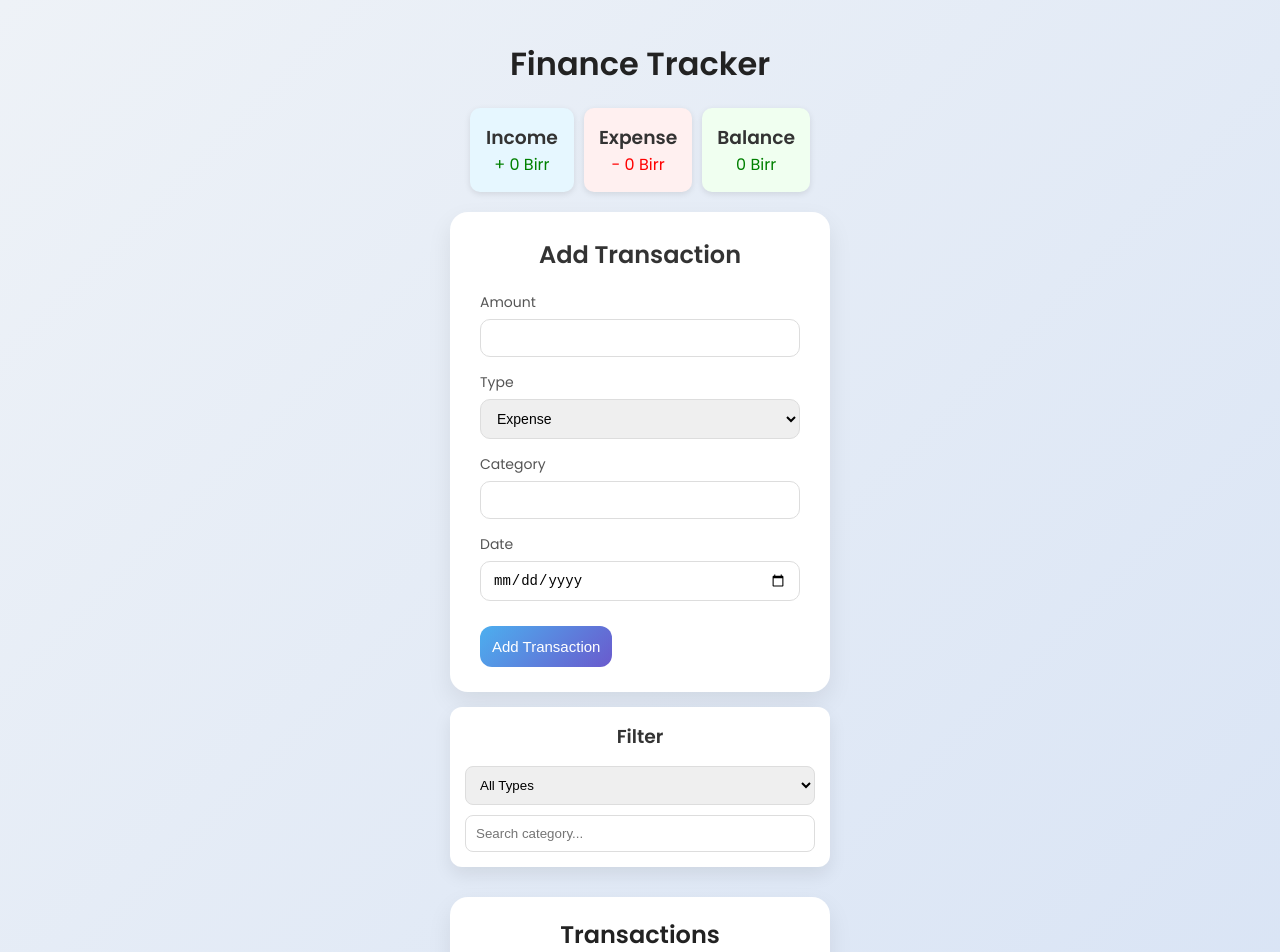
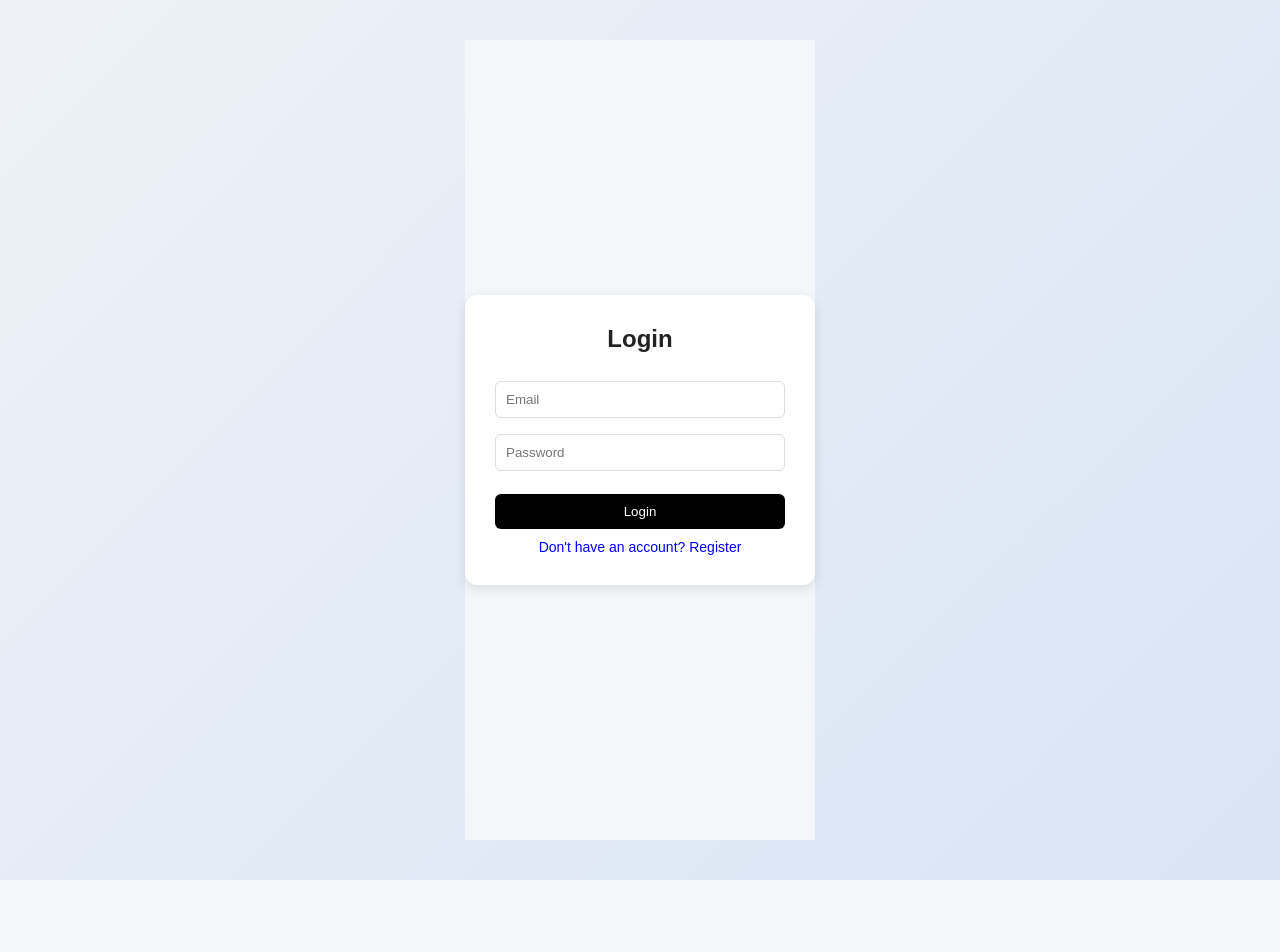
Before and after one commit to tinaninna/finance-tracker, a React (Vite) app: page / in a window 1280 px wide. Shown: the top 952 px of the page. After the commit the page ends 880 px from the top, so only its background shows below. Built offline with nearby package versions, Linux system fonts and the light colour scheme.

Commit message:
created teh registration and login pages to make a more realstic app

```diff
--- a/package.json
+++ b/package.json
@@ -11,7 +11,8 @@
   },
   "dependencies": {
     "react": "^19.2.4",
-    "react-dom": "^19.2.4"
+    "react-dom": "^19.2.4",
+    "react-router-dom": "^7.14.2"
   },
   "devDependencies": {
     "@eslint/js": "^9.39.4",
--- a/src/App.css
+++ b/src/App.css
@@ -1,184 +1,13 @@
-.counter {
-  font-size: 16px;
-  padding: 5px 10px;
-  border-radius: 5px;
-  color: var(--accent);
-  background: var(--accent-bg);
-  border: 2px solid transparent;
-  transition: border-color 0.3s;
-  margin-bottom: 24px;
-
-  &:hover {
-    border-color: var(--accent-border);
-  }
-  &:focus-visible {
-    outline: 2px solid var(--accent);
-    outline-offset: 2px;
-  }
+body {
+  margin: 0;
+  font-family: Arial, sans-serif;
+  background-color: #f5f6fa;
 }
-
-.hero {
-  position: relative;
-
-  .base,
-  .framework,
-  .vite {
-    inset-inline: 0;
-    margin: 0 auto;
-  }
-
-  .base {
-    width: 170px;
-    position: relative;
-    z-index: 0;
-  }
-
-  .framework,
-  .vite {
-    position: absolute;
-  }
-
-  .framework {
-    z-index: 1;
-    top: 34px;
-    height: 28px;
-    transform: perspective(2000px) rotateZ(300deg) rotateX(44deg) rotateY(39deg)
-      scale(1.4);
-  }
-
-  .vite {
-    z-index: 0;
-    top: 107px;
-    height: 26px;
-    width: auto;
-    transform: perspective(2000px) rotateZ(300deg) rotateX(40deg) rotateY(39deg)
-      scale(0.8);
-  }
+.page-container {
+  max-width: 900px;
+  margin: 50px auto;
+  padding: 20px;
+  background: white;
+  border-radius: 10px;
+  box-shadow: 0 2px 8px rgba(0,0,0,0.1);
 }
-
-#center {
-  display: flex;
-  flex-direction: column;
-  gap: 25px;
-  place-content: center;
-  place-items: center;
-  flex-grow: 1;
-
-  @media (max-width: 1024px) {
-    padding: 32px 20px 24px;
-    gap: 18px;
-  }
-}
-
-#next-steps {
-  display: flex;
-  border-top: 1px solid var(--border);
-  text-align: left;
-
-  & > div {
-    flex: 1 1 0;
-    padding: 32px;
-    @media (max-width: 1024px) {
-      padding: 24px 20px;
-    }
-  }
-
-  .icon {
-    margin-bottom: 16px;
-    width: 22px;
-    height: 22px;
-  }
-
-  @media (max-width: 1024px) {
-    flex-direction: column;
-    text-align: center;
-  }
-}
-
-#docs {
-  border-right: 1px solid var(--border);
-
-  @media (max-width: 1024px) {
-    border-right: none;
-    border-bottom: 1px solid var(--border);
-  }
-}
-
-#next-steps ul {
-  list-style: none;
-  padding: 0;
-  display: flex;
-  gap: 8px;
-  margin: 32px 0 0;
-
-  .logo {
-    height: 18px;
-  }
-
-  a {
-    color: var(--text-h);
-    font-size: 16px;
-    border-radius: 6px;
-    background: var(--social-bg);
-    display: flex;
-    padding: 6px 12px;
-    align-items: center;
-    gap: 8px;
-    text-decoration: none;
-    transition: box-shadow 0.3s;
-
-    &:hover {
-      box-shadow: var(--shadow);
-    }
-    .button-icon {
-      height: 18px;
-      width: 18px;
-    }
-  }
-
-  @media (max-width: 1024px) {
-    margin-top: 20px;
-    flex-wrap: wrap;
-    justify-content: center;
-
-    li {
-      flex: 1 1 calc(50% - 8px);
-    }
-
-    a {
-      width: 100%;
-      justify-content: center;
-      box-sizing: border-box;
-    }
-  }
-}
-
-#spacer {
-  height: 88px;
-  border-top: 1px solid var(--border);
-  @media (max-width: 1024px) {
-    height: 48px;
-  }
-}
-
-.ticks {
-  position: relative;
-  width: 100%;
-
-  &::before,
-  &::after {
-    content: '';
-    position: absolute;
-    top: -4.5px;
-    border: 5px solid transparent;
-  }
-
-  &::before {
-    left: 0;
-    border-left-color: var(--border);
-  }
-  &::after {
-    right: 0;
-    border-right-color: var(--border);
-  }
-}
--- a/src/App.jsx
+++ b/src/App.jsx
@@ -1,43 +1,23 @@
-import React, { useState } from "react";
-import AddTransaction from "./components/AddTransaction";
-import TransactionList from "./components/TransactionList";
-import Summary from "./components/Summary";
-import Filter from "./components/Filter";
+import React from "react";
+import { BrowserRouter as Router, Routes, Route } from "react-router-dom";
+
+import Login from "./pages/Login";
+import Register from "./pages/Register";
+import Dashboard from "./pages/Dashboard";
+import Profile from "./pages/Profile";
 
 function App() {
-  const [transactions, setTransactions] = useState([]);
-  const [filter, setFilter] = useState({
-    type: "all",
-    category: "",
-  });
+  return (
+    <Router>
+      <Routes>
 
-  const addTransaction = (newTransaction) => {
-    setTransactions([...transactions, newTransaction]);
-  };
+        <Route path="/" element={<Login />} />
+        <Route path="/register" element={<Register />} />
+        <Route path="/dashboard" element={<Dashboard />} />
+        <Route path="/profile" element={<Profile />} />
 
-  const filteredTransactions = transactions.filter((t) => {
-    const typeMatch =
-      filter.type === "all" || t.type === filter.type;
-
-    const categoryMatch = t.category
-      .toLowerCase()
-      .includes(filter.category.toLowerCase());
-
-    return typeMatch && categoryMatch;
-  });
-
-  return (
-    <div>
-      <h1 style={{ textAlign: "center" }}>Finance Tracker</h1>
-
-      <Summary transactions={transactions} />
-
-      <AddTransaction addTransaction={addTransaction} />
-
-      <Filter filter={filter} setFilter={setFilter} />
-
-      <TransactionList transactions={filteredTransactions} />
-    </div>
+      </Routes>
+    </Router>
   );
 }
 
--- a/src/components/Filter.jsx
+++ b/src/components/Filter.jsx
@@ -1,32 +1,56 @@
-import React from "react";
+import React, { useState } from "react";
 import "./Filter.css";
 
-const Filter = ({ filter, setFilter }) => {
+function Filter({ filter, setFilter }) {
+  const [searchInput, setSearchInput] = useState("");
+
+  const handleSearch = () => {
+    setFilter({
+      ...filter,
+      search: searchInput,
+    });
+  };
+
   return (
     <div className="filter-container">
-      <h3>Filter</h3>
 
+      {/* TYPE FILTER */}
       <select
         value={filter.type}
         onChange={(e) =>
           setFilter({ ...filter, type: e.target.value })
         }
       >
-        <option value="all">All Types</option>
+        <option value="all">All</option>
         <option value="income">Income</option>
         <option value="expense">Expense</option>
       </select>
 
+      {/* CATEGORY FILTER */}
       <input
         type="text"
-        placeholder="Search category..."
+        placeholder="Filter by category"
         value={filter.category}
         onChange={(e) =>
           setFilter({ ...filter, category: e.target.value })
         }
       />
+
+      {/* SEARCH INPUT */}
+      <input
+        type="text"
+        placeholder="Search..."
+        value={searchInput}
+        onChange={(e) => setSearchInput(e.target.value)}
+      />
+
+      {/* SEARCH BUTTON (NEW ONLY) */}
+      <button onClick={handleSearch}>
+        Search
+      </button>
+
     </div>
   );
-};
+}
 
 export default Filter;
--- /dev/null
+++ b/src/pages/Dashboard.css
@@ -0,0 +1,9 @@
+.dashboard {
+  max-width: 1000px;
+  margin: auto;
+  padding: 20px;
+}
+
+.section {
+  margin-bottom: 20px;
+}
--- /dev/null
+++ b/src/pages/Dashboard.jsx
@@ -0,0 +1,37 @@
+import React from "react";
+import "./Dashboard.css";
+
+import Summary from "../components/Summary";
+import AddTransaction from "../components/AddTransaction";
+import TransactionList from "../components/TransactionList";
+import Filter from "../components/Filter";
+
+function Dashboard() {
+  return (
+    <div className="dashboard">
+      <h1 style={{ textAlign: "center" }}>Finance Dashboard</h1>
+
+      <div className="section">
+        {/* SEARCH will be here later */}
+      </div>
+
+      <div className="section">
+        <Summary transactions={[]} />
+      </div>
+
+      <div className="section">
+        <AddTransaction addTransaction={() => {}} />
+      </div>
+
+      <div className="section">
+        <Filter filter={{}} setFilter={() => {}} />
+      </div>
+
+      <div className="section">
+        <TransactionList transactions={[]} />
+      </div>
+    </div>
+  );
+}
+
+export default Dashboard;
--- /dev/null
+++ b/src/pages/Login.css
@@ -0,0 +1,51 @@
+.login-container {
+  height: 100vh;
+  display: flex;
+  justify-content: center;
+  align-items: center;
+  background: #f5f6fa;
+}
+
+.login-card {
+  width: 350px;
+  background: white;
+  padding: 30px;
+  border-radius: 12px;
+  box-shadow: 0 4px 12px rgba(0, 0, 0, 0.1);
+  text-align: center;
+}
+
+.login-card h2 {
+  margin-bottom: 20px;
+}
+
+.login-card input {
+  width: 100%;
+  padding: 10px;
+  margin: 8px 0;
+  border: 1px solid #ddd;
+  border-radius: 6px;
+  outline: none;
+}
+
+.login-card button {
+  width: 100%;
+  padding: 10px;
+  margin-top: 15px;
+  border: none;
+  border-radius: 6px;
+  background: black;
+  color: white;
+  cursor: pointer;
+}
+
+.login-card button:hover {
+  background: #333;
+}
+
+.login-link {
+  margin-top: 10px;
+  font-size: 14px;
+  cursor: pointer;
+  color: blue;
+}
--- /dev/null
+++ b/src/pages/Login.jsx
@@ -0,0 +1,31 @@
+import React from "react";
+import { useNavigate } from "react-router-dom";
+import "./Login.css";
+
+function Login() {
+  const navigate = useNavigate();
+
+  return (
+    <div className="login-container">
+      <div className="login-card">
+        <h2>Login</h2>
+
+        <input type="email" placeholder="Email" />
+        <input type="password" placeholder="Password" />
+
+        <button onClick={() => navigate("/dashboard")}>
+          Login
+        </button>
+
+        <p
+          className="login-link"
+          onClick={() => navigate("/register")}
+        >
+          Don't have an account? Register
+        </p>
+      </div>
+    </div>
+  );
+}
+
+export default Login;
--- /dev/null
+++ b/src/pages/Profile.jsx
@@ -0,0 +1,14 @@
+import React from "react";
+import "../App.css";
+
+function Profile() {
+  return (
+    <div className="page-container">
+      <h2>User Profile</h2>
+      <p>Name: Demo User</p>
+      <p>Email: demo@email.com</p>
+    </div>
+  );
+}
+
+export default Profile;
--- /dev/null
+++ b/src/pages/Register.css
@@ -0,0 +1,51 @@
+.register-container {
+  height: 100vh;
+  display: flex;
+  justify-content: center;
+  align-items: center;
+  background: #f5f6fa;
+}
+
+.register-card {
+  width: 350px;
+  background: white;
+  padding: 30px;
+  border-radius: 12px;
+  box-shadow: 0 4px 12px rgba(0, 0, 0, 0.1);
+  text-align: center;
+}
+
+.register-card h2 {
+  margin-bottom: 20px;
+}
+
+.register-card input {
+  width: 100%;
+  padding: 10px;
+  margin: 8px 0;
+  border: 1px solid #ddd;
+  border-radius: 6px;
+  outline: none;
+}
+
+.register-card button {
+  width: 100%;
+  padding: 10px;
+  margin-top: 15px;
+  border: none;
+  border-radius: 6px;
+  background: black;
+  color: white;
+  cursor: pointer;
+}
+
+.register-card button:hover {
+  background: #333;
+}
+
+.register-link {
+  margin-top: 10px;
+  font-size: 14px;
+  cursor: pointer;
+  color: blue;
+}
--- /dev/null
+++ b/src/pages/Register.jsx
@@ -0,0 +1,33 @@
+import React from "react";
+import { useNavigate } from "react-router-dom";
+import "./Register.css";
+
+function Register() {
+  const navigate = useNavigate();
+
+  return (
+    <div className="register-container">
+      <div className="register-card">
+        <h2>Register</h2>
+
+        <input type="text" placeholder="Full Name" />
+        <input type="email" placeholder="Email" />
+        <input type="password" placeholder="Password" />
+        <input type="password" placeholder="Confirm Password" />
+
+        <button onClick={() => navigate("/")}>
+          Create Account
+        </button>
+
+        <p
+          className="register-link"
+          onClick={() => navigate("/")}
+        >
+          Already have an account? Login
+        </p>
+      </div>
+    </div>
+  );
+}
+
+export default Register;
```
Also changed, not shown: 1 other file (tests, documents, lock files or other folders).
